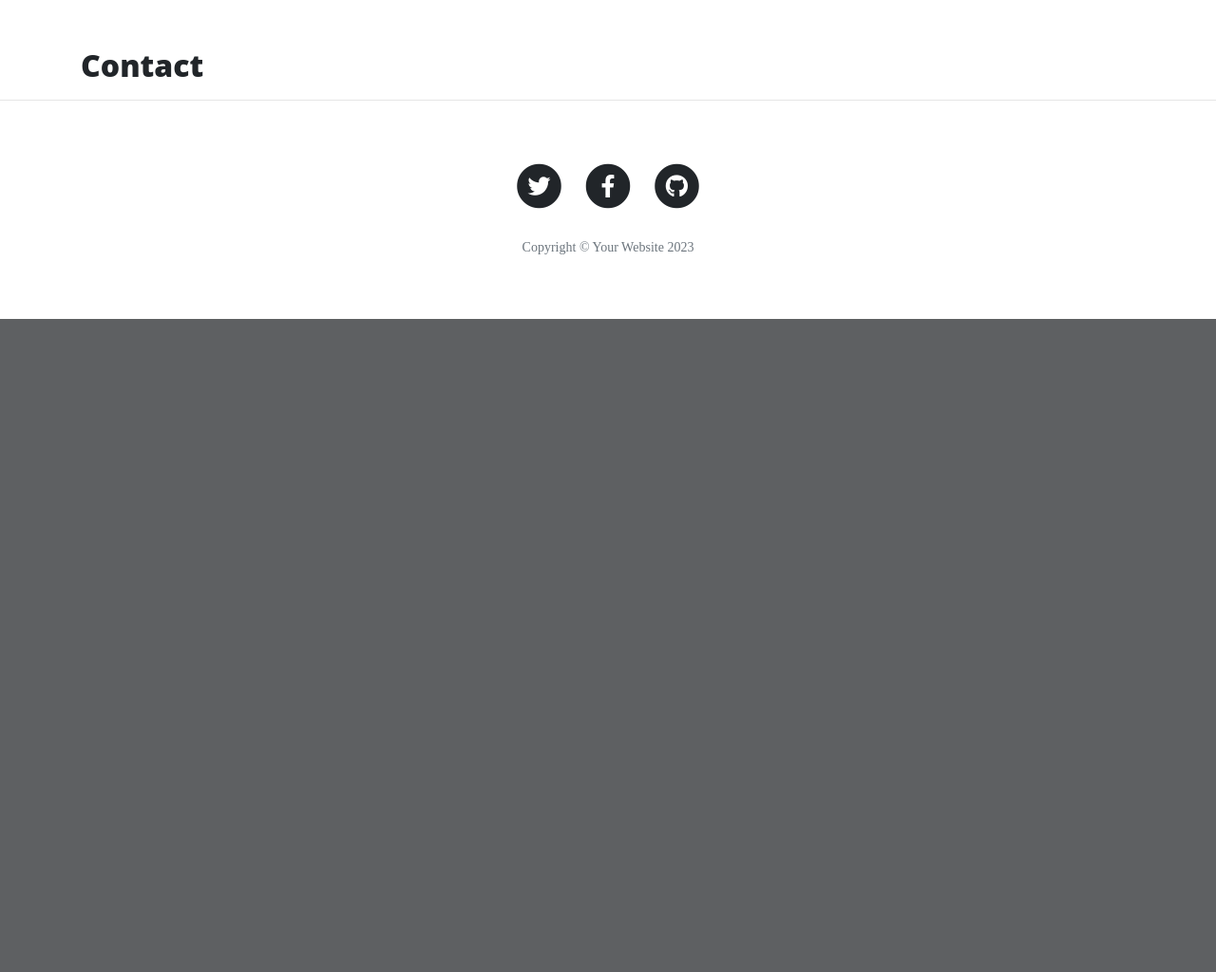
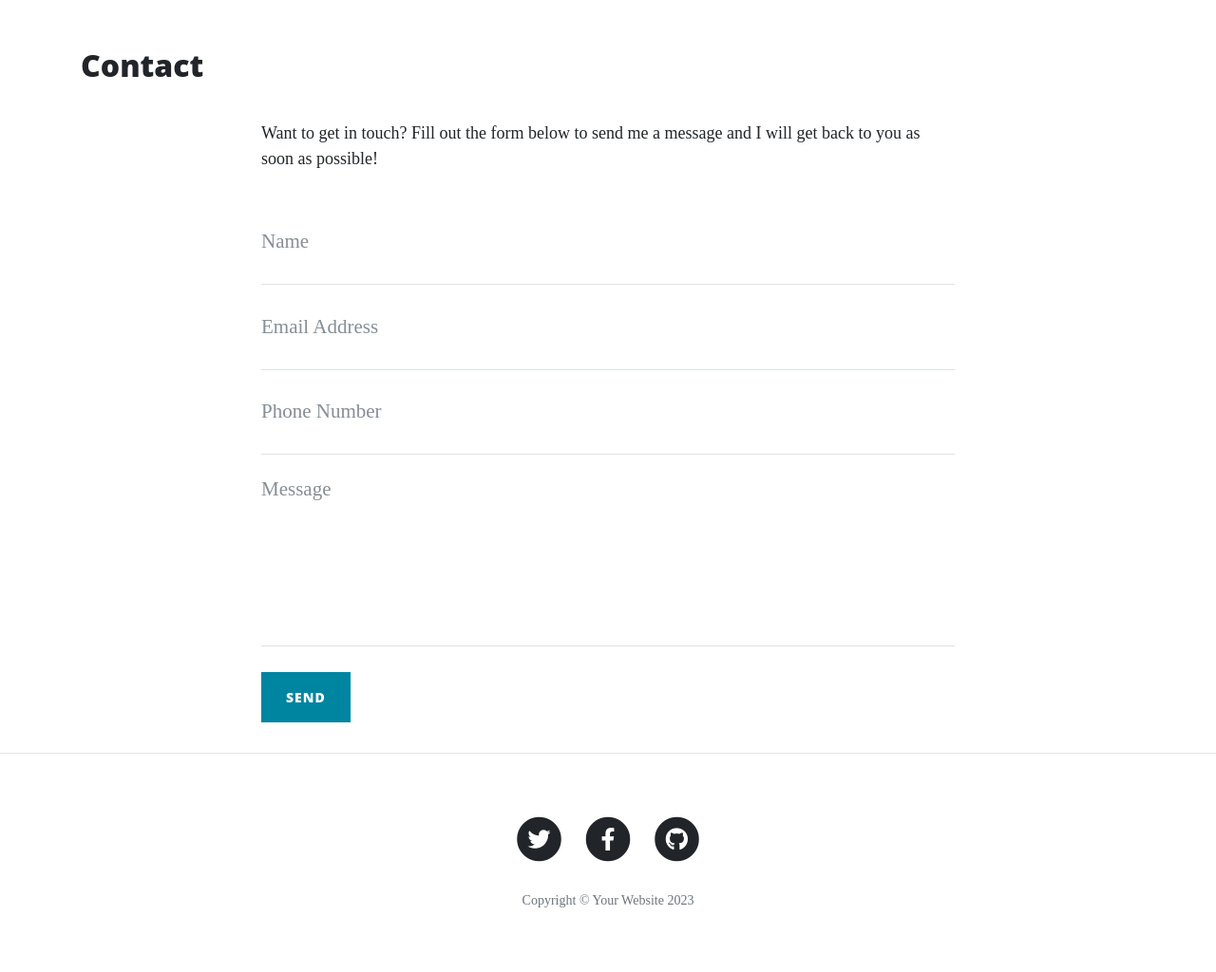
Before and after one commit to wendybovill/thorn, a Flask app: page /contact in a window 1280 px wide. Shown: the part 628-1652 px from the top of the page at 95% size. Before the commit the page ends 964 px from the top, so only its background shows below. Run offline with Flask 2, Linux system fonts and the light colour scheme; some libraries are stand-ins or nearby versions.

Commit message:
update before deployment

```diff
--- a/run.py
+++ b/run.py
@@ -1,11 +1,14 @@
 import os
 import json
-from flask import Flask, render_template
+from flask import Flask, render_template, request, flash
+if os.path.exists("env.py"):
+    import env
+
 
 app = Flask(__name__)
+app.secret_key = os.environ.get("SECRET_KEY")
 
 
-#decorator @app wrapping function in /
 @app.route("/")
 def index():
     return render_template("index.html")
@@ -23,14 +26,18 @@ def about():
 def about_member(member_name):
     member = {}
     with open("data/company.json", "r") as json_data:
-        data= json.load(json_data)
+        data = json.load(json_data)
         for obj in data:
             if obj["url"] == member_name:
                 member = obj
     return render_template("member.html", member=member)
 
-@app.route("/contact")
+
+@app.route("/contact", methods=["GET", "POST"])
 def contact():
+    if request.method == "POST":
+        flash("Thanks {}, we have received your message.".format(
+            request.form.get("name")))
     return render_template("contact.html", page_title="Contact")
 
 
@@ -39,7 +46,6 @@ def careers():
     return render_template("careers.html", page_title="Careers")
 
 
-# __main__ the main default module in python
 if __name__ == "__main__":
     app.run(
         host=os.environ.get("IP", "0.0.0.0"),
--- a/templates/contact.html
+++ b/templates/contact.html
@@ -1,4 +1,56 @@
 {% extends "base.html" %}
 {% block content %}
-<h2>{{ page_title }}</h2>
+    <h2>{{ page_title }}</h2>
+
+	<div class="row">
+		<div class="col-lg-8 col-md-10 mx-auto">
+			{% with messages = get_flashed_messages() %}
+				{% if messages %}
+					<p class="flashes alert-success">
+						{% for message in messages%}
+							{{ message }}
+						{% endfor %}
+					</p>
+				{% endif %}
+			{% endwith %}
+			<p>Want to get in touch? Fill out the form below to send me a message and I will get back to you as soon as
+                possible!</p>
+			<form method="POST" name="sentMessage" id="contactForm" novalidate>
+				<div class="control-group">
+					<div class="form-group floating-label-form-group controls">
+						<label>Name</label>
+						<input type="text" class="form-control" placeholder="Name" name="name" id="name" required data-validation-required-message="Please enter your name.">
+						<p class="help-block text-danger"></p>
+					</div>
+				</div>
+				<div class="control-group">
+					<div class="form-group floating-label-form-group controls">
+						<label>Email Address</label>
+						<input type="email" class="form-control" placeholder="Email Address" name="email" id="email" required data-validation-required-message="Please enter your email address.">
+						<p class="help-block text-danger"></p>
+					</div>
+				</div>
+				<div class="control-group">
+					<div class="form-group col-xs-12 floating-label-form-group controls">
+						<label>Phone Number</label>
+						<input type="tel" class="form-control" placeholder="Phone Number" name="phone" id="phone" required data-validation-required-message="Please enter your phone number.">
+						<p class="help-block text-danger"></p>
+					</div>
+				</div>
+				<div class="control-group">
+					<div class="form-group floating-label-form-group controls">
+						<label>Message</label>
+						<textarea rows="5" class="form-control" placeholder="Message" name="message" id="message" required data-validation-required-message="Please enter a message."></textarea>
+						<p class="help-block text-danger"></p>
+					</div>
+				</div>
+				<br>
+				<div id="success"></div>
+				<div class="form-group">
+					<button type="submit" class="btn btn-primary" id="sendMessageButton">Send</button>
+				</div>
+			</form>
+		</div>
+	</div>
+
 {% endblock %}
```
